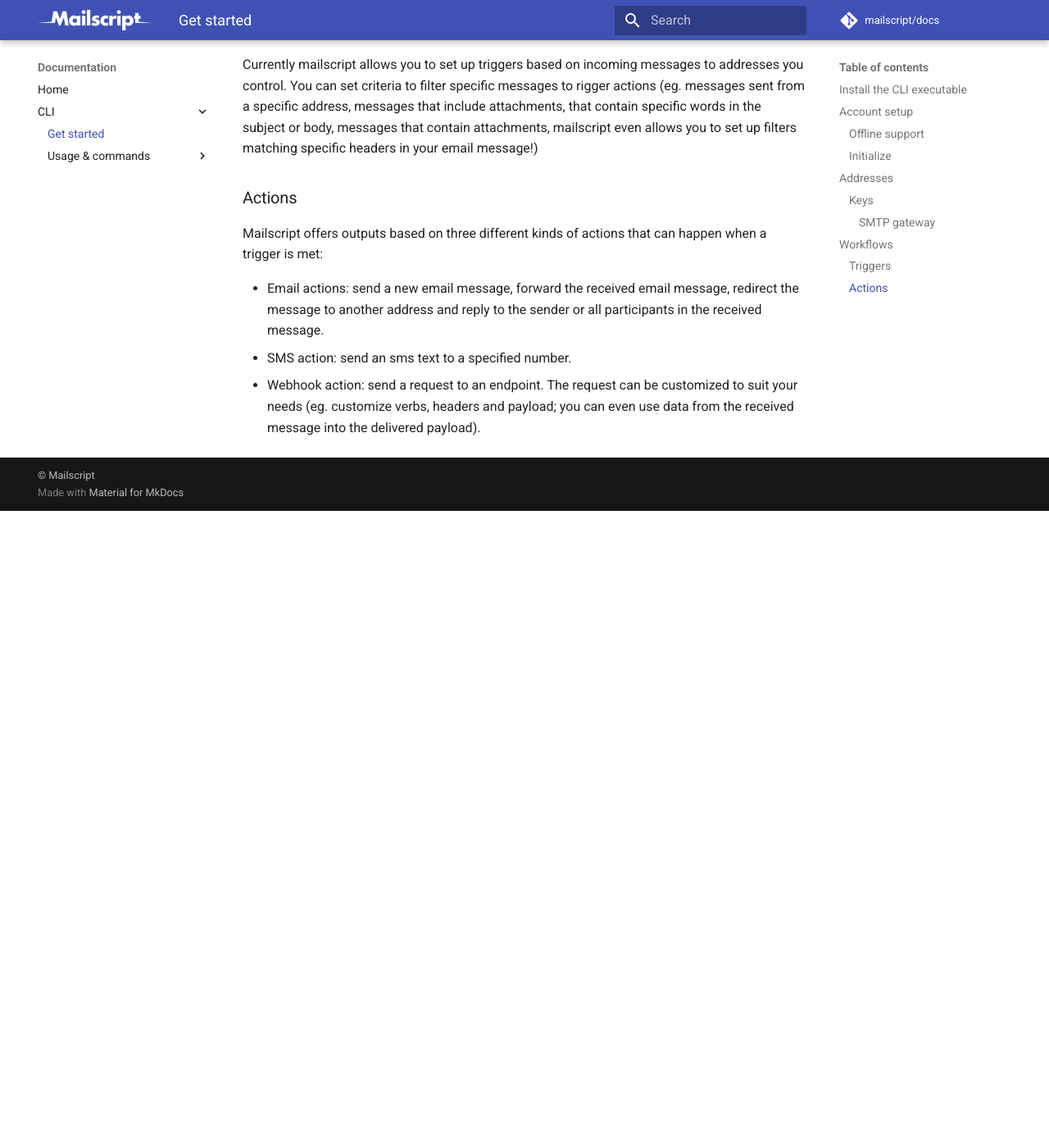
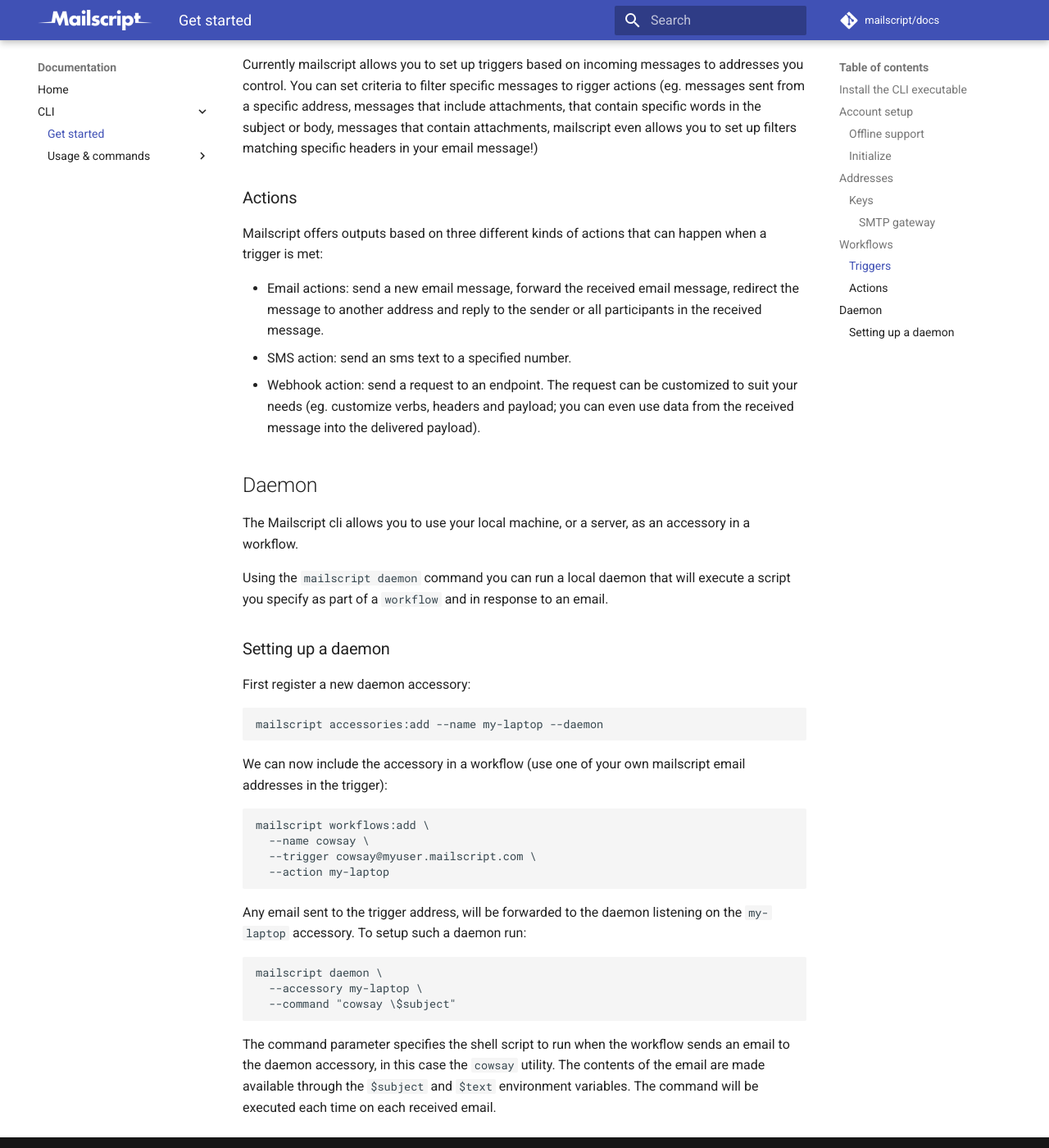
Before and after one commit to vaultec81/docs, an MkDocs documentation site: the page built from docs/cli/get-started.md, in a window 1280 px wide and 1400 px high, scrolled down 2235 px. Shown: the whole window at 82% size. Built offline with MkDocs 1.6.1 and Material for MkDocs 9.7.7, drawn with Linux system fonts in a browser that asks for light colours; comment, search, counter and statistics services are not loaded; before the commit the page ends 2858 px from its top, so only the background shows below that.

Commit message:
feat(docs): daemon (#3)
* docs(daemon): add daemon setup guide and a cli page for the params

* feat(home): use `schedule` over `rota`

Turns out rota is a British coloqualism, wha ken?

````diff
--- a/docs/cli/get-started.md
+++ b/docs/cli/get-started.md
@@ -94,3 +94,36 @@
 - Email actions: send a new email message, forward the received email message, redirect the message to another address and reply to the sender or all participants in the received message.
 - SMS action: send an sms text to a specified number.
 - Webhook action: send a request to an endpoint. The request can be customized to suit your needs (eg. customize verbs, headers and payload; you can even use data from the received message into the delivered payload).
+
+## Daemon
+
+The Mailscript cli allows you to use your local machine, or a server, as an accessory in a workflow.
+
+Using the `mailscript daemon` command you can run a local daemon that will execute a script you specify as part of a `workflow` and in response to an email.
+
+### Setting up a daemon
+
+First register a new daemon accessory:
+
+```shell
+mailscript accessories:add --name my-laptop --daemon
+```
+
+We can now include the accessory in a workflow (use one of your own mailscript email addresses in the trigger):
+
+```shell
+mailscript workflows:add \
+  --name cowsay \
+  --trigger cowsay@myuser.mailscript.com \
+  --action my-laptop
+```
+
+Any email sent to the trigger address, will be forwarded to the daemon listening on the `my-laptop` accessory. To setup such a daemon run:
+
+```shell
+mailscript daemon \
+  --accessory my-laptop \
+  --command "cowsay \$subject"
+```
+
+The command parameter specifies the shell script to run when the workflow sends an email to the daemon accessory, in this case the `cowsay` utility. The contents of the email are made available through the `$subject` and `$text` environment variables. The command will be executed each time on each received email.
--- a/mkdocs.yml
+++ b/mkdocs.yml
@@ -29,6 +29,7 @@
           - Overview: cli/commands.md
           - Accessories: cli/accessories.md
           - Addresses: cli/addresses.md
+          - Daemon: cli/daemon.md
           - Keys: cli/keys.md
           - Sync: cli/sync.md
           - Workflows: cli/workflows.md
````
Also changed, not shown: docs/cli/daemon.md (added, +19 -0 lines), docs/index.md (+1 -1 lines).
